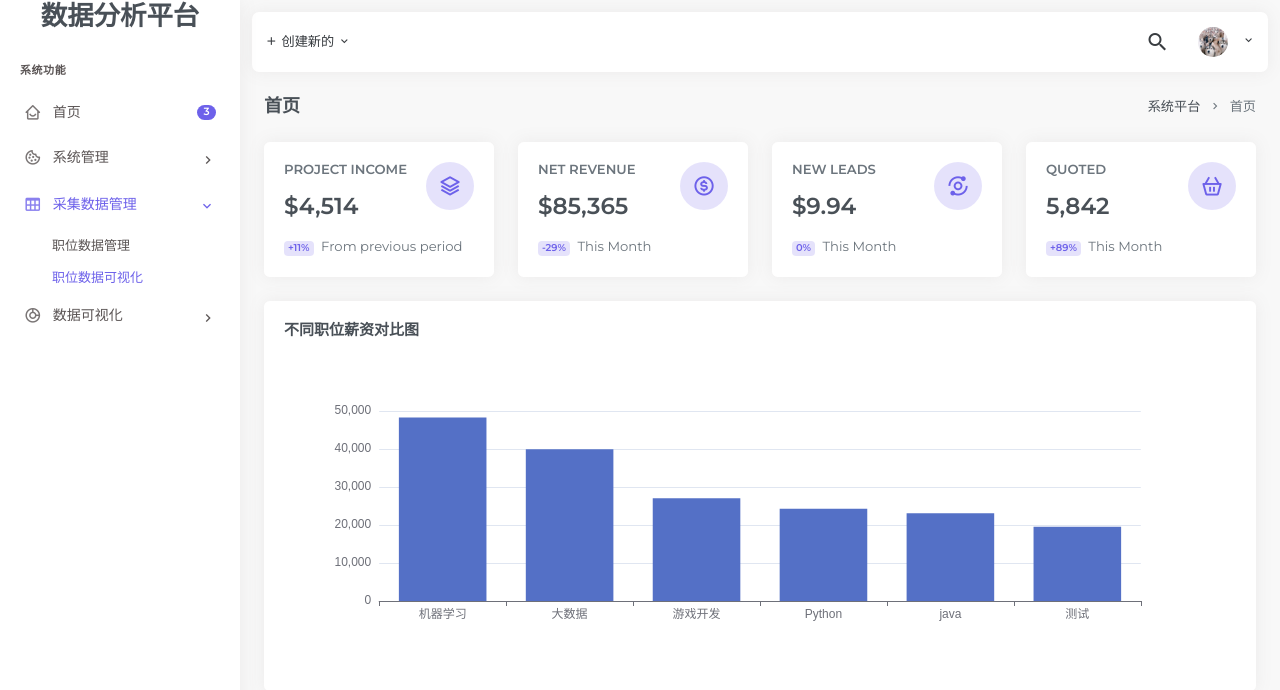
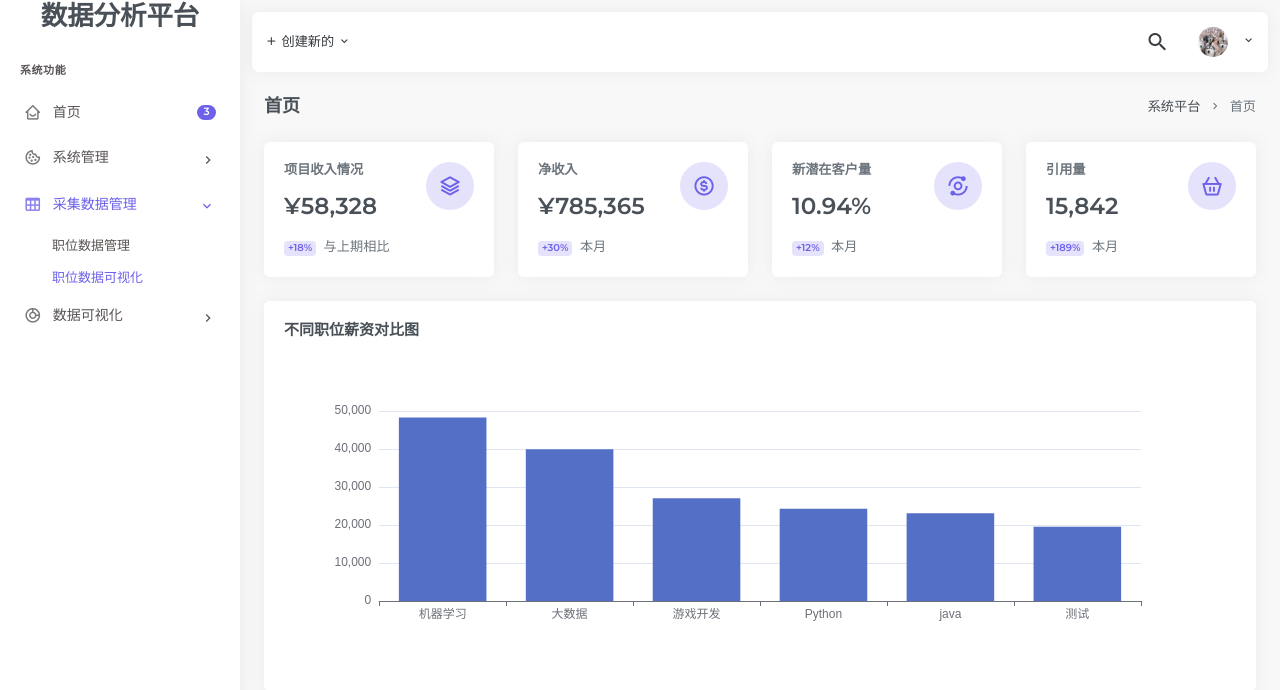
Before and after one commit to ychga/flask_project, a Flask app: page /jobchart in a window 1280 px wide. Shown: the top 690 px of the page. Run offline with Flask 2, Linux system fonts and the light colour scheme; the visitor is signed in with stand-in values (Sample User, id 1); data comes from the database, SQL or seed files in the repository; some libraries are stand-ins or nearby versions.

Commit message:
localization v2

```diff
--- a/datadance/templates/jobchart.html
+++ b/datadance/templates/jobchart.html
@@ -66,9 +66,9 @@
                                             <i class="bx bx-layer m-0 h3 text-primary"></i>
                                         </span>
                                     </div>
-                                    <h6 class="text-muted text-uppercase mt-0">Project Income</h6>
-                                    <h3 class="my-3">$4,514</h3>
-                                    <span class="badge badge-soft-primary mr-1"> +11% </span> <span class="text-muted">From previous period</span>
+                                    <h6 class="text-muted text-uppercase mt-0">项目收入情况</h6>
+                                    <h3 class="my-3">¥58,328</h3>
+                                    <span class="badge badge-soft-primary mr-1"> +18% </span> <span class="text-muted">与上期相比</span>
                                 </div>
                             </div>
                         </div>
@@ -81,9 +81,9 @@
                                             <i class="bx bx-dollar-circle m-0 h3 text-primary"></i>
                                         </span>
                                     </div>
-                                    <h6 class="text-muted text-uppercase mt-0">Net Revenue</h6>
-                                    <h3 class="my-3">$85,365</h3>
-                                    <span class="badge badge-soft-primary mr-1"> -29% </span> <span class="text-muted">This Month</span>
+                                    <h6 class="text-muted text-uppercase mt-0">净收入</h6>
+                                    <h3 class="my-3">¥785,365</h3>
+                                    <span class="badge badge-soft-primary mr-1"> +30% </span> <span class="text-muted">本月</span>
                                 </div>
                             </div>
                         </div>
@@ -96,9 +96,9 @@
                                             <i class="bx bx-analyse m-0 h3 text-primary"></i>
                                         </span>
                                     </div>
-                                    <h6 class="text-muted text-uppercase mt-0">New Leads</h6>
-                                    <h3 class="my-3">$<span data-plugin="counterup">9.94</span></h3>
-                                    <span class="badge badge-soft-primary mr-1"> 0% </span> <span class="text-muted">This Month</span>
+                                    <h6 class="text-muted text-uppercase mt-0">新潜在客户量</h6>
+                                    <h3 class="my-3"><span data-plugin="counterup">10.94%</span></h3>
+                                    <span class="badge badge-soft-primary mr-1"> +12% </span> <span class="text-muted">本月</span>
                                 </div>
                             </div>
                         </div>
@@ -111,9 +111,9 @@
                                             <i class="bx bx-basket m-0 h3 text-primary"></i>
                                         </span>
                                     </div>
-                                    <h6 class="text-muted text-uppercase mt-0">Quoted </h6>
-                                    <h3 class="my-3" data-plugin="counterup">5,842</h3>
-                                    <span class="badge badge-soft-primary mr-1"> +89% </span> <span class="text-muted">This Month</span>
+                                     <h6 class="text-muted text-uppercase mt-0">引用量</h6>
+                                    <h3 class="my-3" data-plugin="counterup">15,842</h3>
+                                    <span class="badge badge-soft-primary mr-1"> +189% </span> <span class="text-muted">本月</span>
                                 </div>
                             </div>
                         </div>
```
